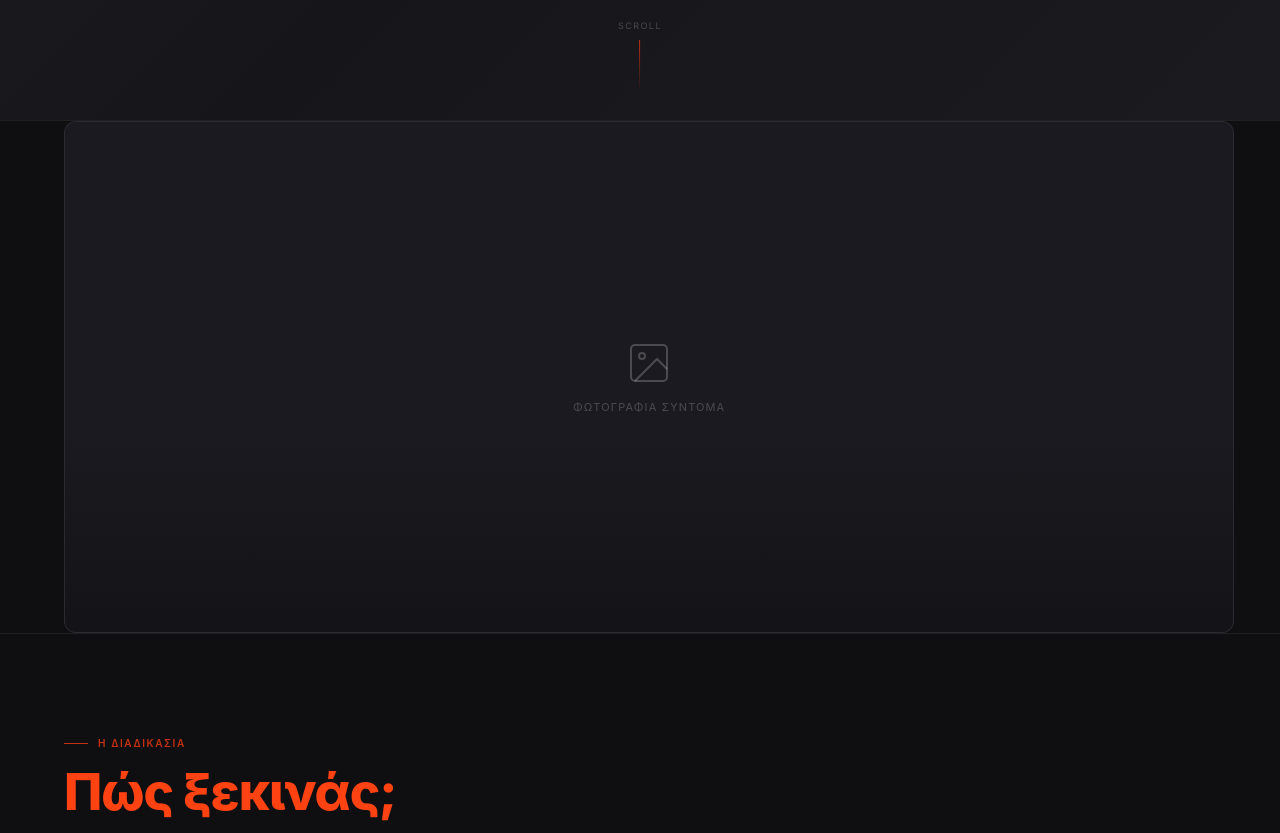
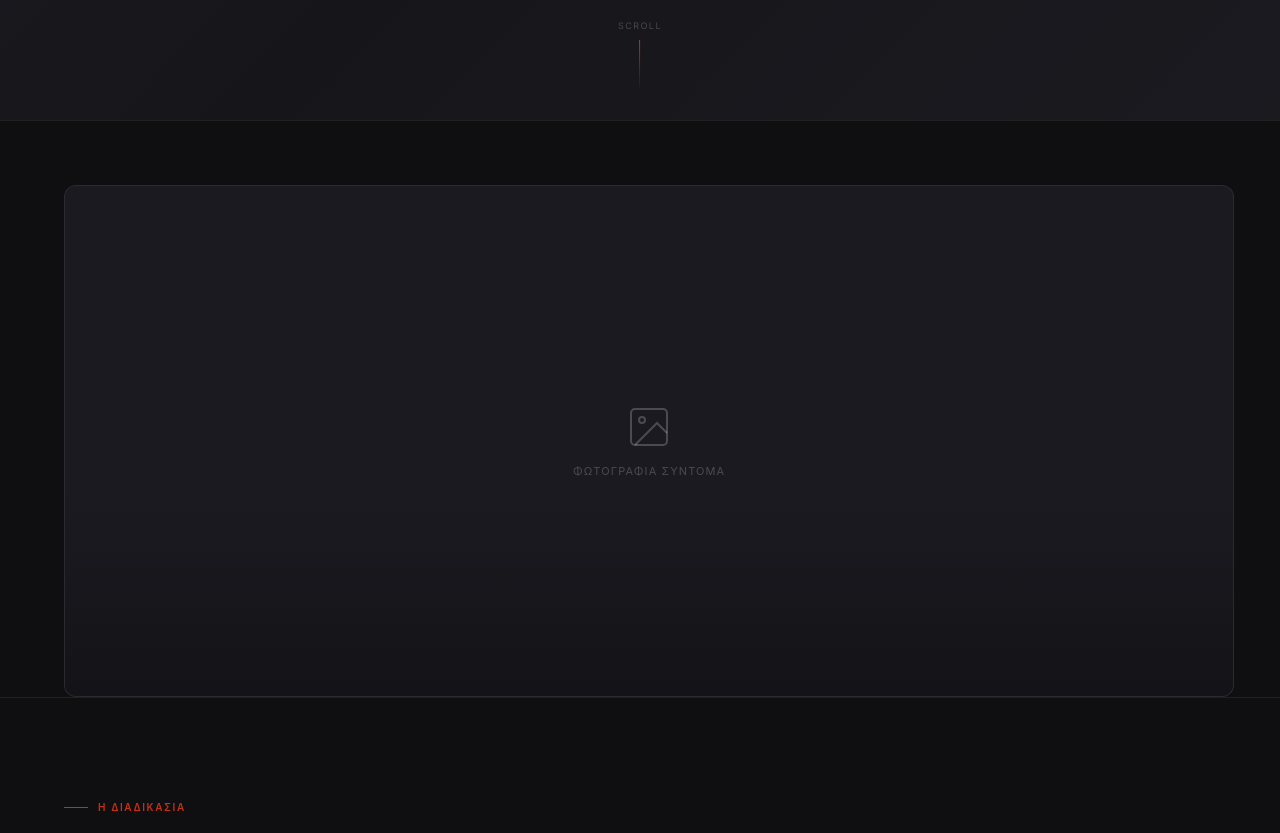
Before and after one commit to bmanologlou/dc26-next, a Next.js app: page / in a window 1280 px wide. Shown: the part 680-1513 px from the top of the page. Built offline with nearby package versions, Linux system fonts and the light colour scheme.

Commit message:
HeroImage: padding top so it doesnt touch gradient

```diff
--- a/app/components/HeroImage.tsx
+++ b/app/components/HeroImage.tsx
@@ -8,7 +8,7 @@ export default function HeroImage() {
 
   return (
     <section ref={ref} style={{
-      padding: '0 clamp(24px, 5vw, 80px)',
+      padding: 'clamp(40px, 5vw, 64px) clamp(24px, 5vw, 80px) 0',
       borderTop: '1px solid var(--color-border)',
     }}>
       <motion.div
```
